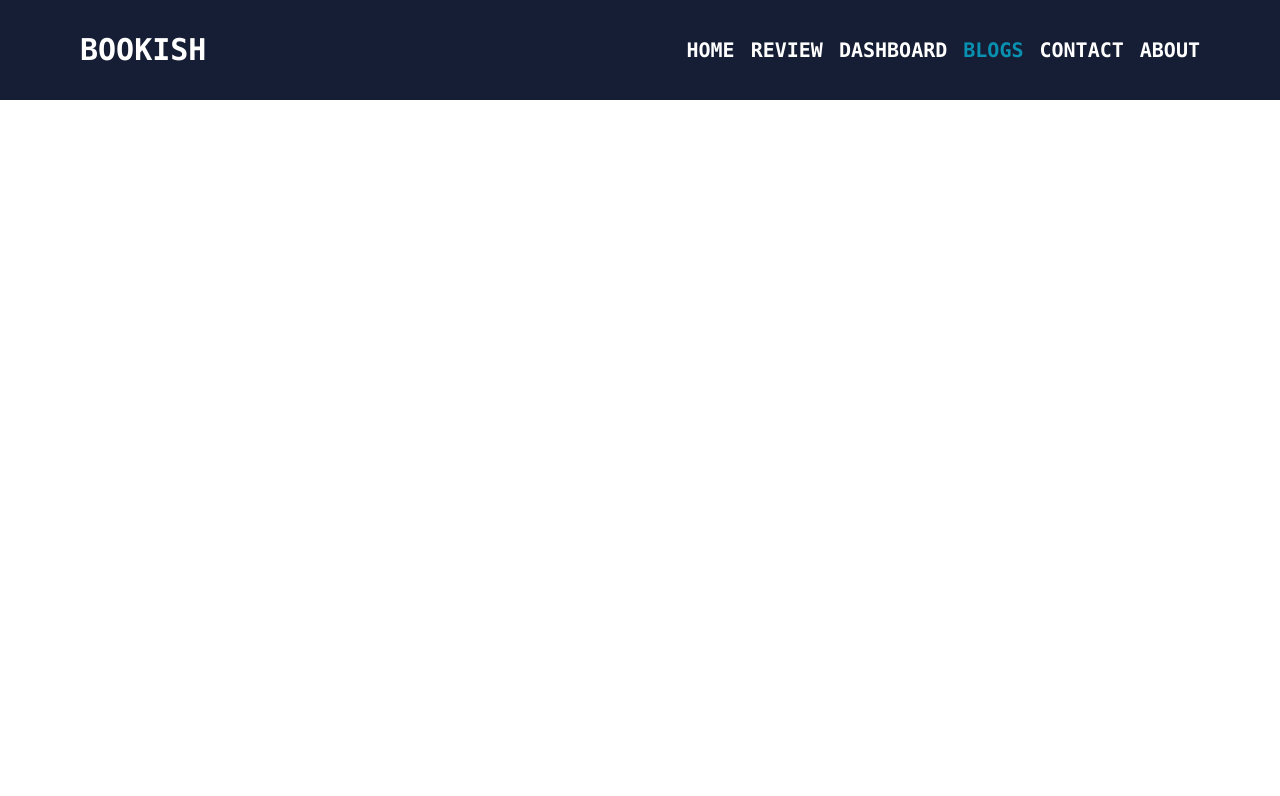
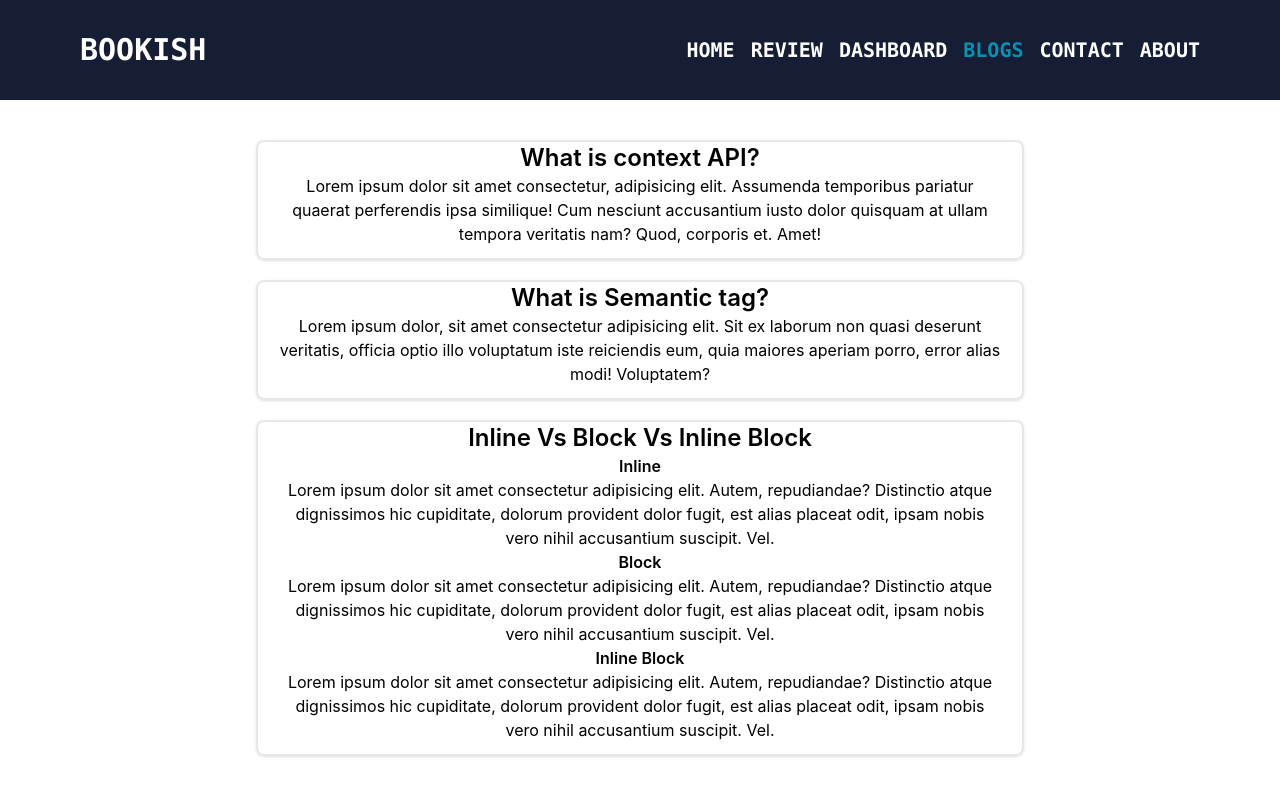
Before and after one commit to iu-sumon/Bookish-public, a React (Create React App) app: page /blogs in a window 1280 px wide. Shown: the top 796 px of the page. Built offline with nearby package versions, Linux system fonts and the light colour scheme.

Commit message:
Review cart Added in home page

```diff
--- a/package.json
+++ b/package.json
@@ -6,7 +6,9 @@
     "@testing-library/jest-dom": "^5.16.3",
     "@testing-library/react": "^12.1.4",
     "@testing-library/user-event": "^13.5.0",
+    "bootstrap": "^5.1.3",
     "react": "^18.0.0",
+    "react-bootstrap": "^2.2.2",
     "react-dom": "^18.0.0",
     "react-router-dom": "^6.3.0",
     "react-scripts": "5.0.0",
--- a/public/index.html
+++ b/public/index.html
@@ -24,6 +24,7 @@
       work correctly both with client-side routing and a non-root public URL.
       Learn how to configure a non-root public URL by running `npm run build`.
     -->
+
     <title>BOOKISH</title>
   </head>
   <body>
--- a/src/App.js
+++ b/src/App.js
@@ -29,9 +29,9 @@ function App() {
 
         <Route path='/about' element={<About />} />
         <Route path='*' element={<NotFound />} />
+   </Routes>
 
-      </Routes>
-      <Blogs />
+
     </div>
   );
 }
--- a/src/Components/Blogs/Blogs.js
+++ b/src/Components/Blogs/Blogs.js
@@ -1,10 +1,32 @@
 import React from 'react';
-
 const Blogs = () => {
     return (
+        <div className='w-[60%] mx-auto py-10'>
+            <div className='border-2 px-5 pb-3 mb-5 shadow rounded-lg'>
+                <p className='text-2xl font-semibold '>What is context API?</p>
+                <p>Lorem ipsum dolor sit amet consectetur, adipisicing elit. Assumenda temporibus pariatur quaerat perferendis ipsa similique! Cum nesciunt accusantium iusto dolor quisquam at ullam tempora veritatis nam? Quod, corporis et. Amet!</p>
+            </div>
+            <div className='border-2 px-5 pb-3 mb-5 shadow rounded-lg'>
+                <p className='text-2xl font-semibold'>What is Semantic tag?</p>
+                <p>Lorem ipsum dolor, sit amet consectetur adipisicing elit. Sit ex laborum non quasi deserunt veritatis, officia optio illo voluptatum iste reiciendis eum, quia maiores aperiam porro, error alias modi! Voluptatem?</p>
+            </div>
+            <div className='border-2 px-5 pb-3 shadow rounded-lg'>
+                <p className='text-2xl font-semibold'>Inline Vs Block Vs Inline Block</p>
                <div>
+                   <p className='font-semibold'>Inline</p>
+                   <p>Lorem ipsum dolor sit amet consectetur adipisicing elit. Autem, repudiandae? Distinctio atque dignissimos hic cupiditate, dolorum provident dolor fugit, est alias placeat odit, ipsam nobis vero nihil accusantium suscipit. Vel.</p>
+               </div>
+               <div>
+                   <p className='font-semibold'>Block</p>
+                   <p>Lorem ipsum dolor sit amet consectetur adipisicing elit. Autem, repudiandae? Distinctio atque dignissimos hic cupiditate, dolorum provident dolor fugit, est alias placeat odit, ipsam nobis vero nihil accusantium suscipit. Vel.</p>
+               </div>
+               <div>
+                   <p className='font-semibold'>Inline Block</p>
+                   <p>Lorem ipsum dolor sit amet consectetur adipisicing elit. Autem, repudiandae? Distinctio atque dignissimos hic cupiditate, dolorum provident dolor fugit, est alias placeat odit, ipsam nobis vero nihil accusantium suscipit. Vel.</p>
+               </div>
+            </div>
+        </div>
 
-         </div>
     );
 };
 
--- a/src/Components/ReviewCart/ReviewCart.js
+++ b/src/Components/ReviewCart/ReviewCart.js
@@ -10,7 +10,7 @@ const ReviewCart = ({ review }) => {
                     <h5 class="mb-1 text-xl font-medium text-gray-900 dark:text-white">{name}</h5>
                     <span class="text-md text-gray-600 dark:text-gray-500">Ratings: {ratings}</span>
                     <span class="text-sm text-gray-500 dark:text-gray-400" title={comment}>
-                    {comment.length >260 ? comment.slice(0,260) +'.....Read More' : comment }
+                    {comment.length >225 ? comment.slice(0,225) +'.....Read More' : comment }
                     </span>
 
                 </div>
```
Also changed, not shown: 1 other file (tests, documents, lock files or other folders). Lines whose indentation alone changed are shown as unchanged.
